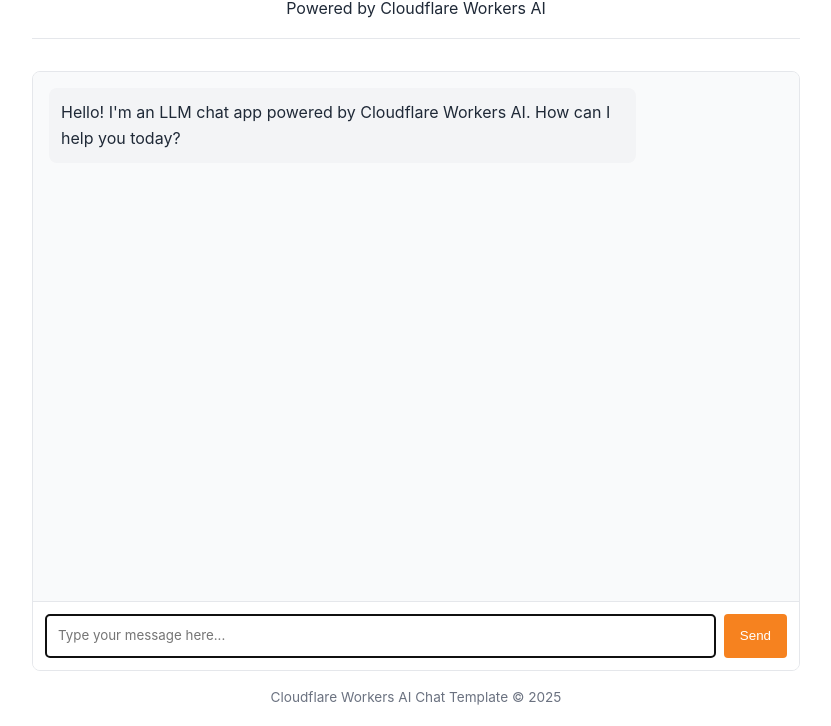
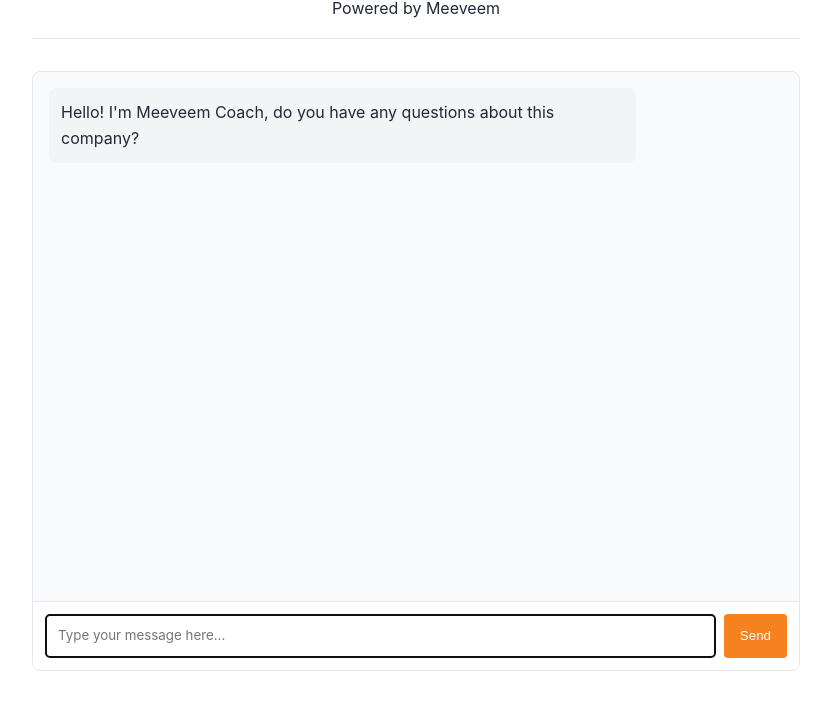
Before and after one commit to meeveem/meeveem-coach, a website: page public/index.html in a window 1280 px wide. Shown: the part 74-800 px from the top of the page, without its empty margins (224-1055 px from the left). Drawn offline with Linux system fonts and the light colour scheme.

Commit message:
Update index.html

```diff
--- a/public/index.html
+++ b/public/index.html
@@ -138,22 +138,21 @@
   </head>
   <body>
     <header>
-      <h1>Cloudflare AI Chat</h1>
-      <p>Powered by Cloudflare Workers AI</p>
+      <h1>Meeveem Coach</h1>
+      <p>Powered by Meeveem</p>
     </header>
 
     <div class="chat-container">
       <div id="chat-messages" class="chat-messages">
         <div class="message assistant-message">
           <p>
-            Hello! I'm an LLM chat app powered by Cloudflare Workers AI. How can
-            I help you today?
+            Hello! I'm Meeveem Coach, do you have any questions about this company?
           </p>
         </div>
       </div>
 
       <div class="typing-indicator" id="typing-indicator">
-        AI is thinking...
+        Meeveem Coach is thinking...
       </div>
 
       <div class="message-input">
@@ -167,10 +166,6 @@
       </div>
     </div>
 
-    <footer>
-      <p>Cloudflare Workers AI Chat Template &copy; 2025</p>
-    </footer>
-
     <!-- Chat app script -->
     <script src="chat.js"></script>
   </body>
```
